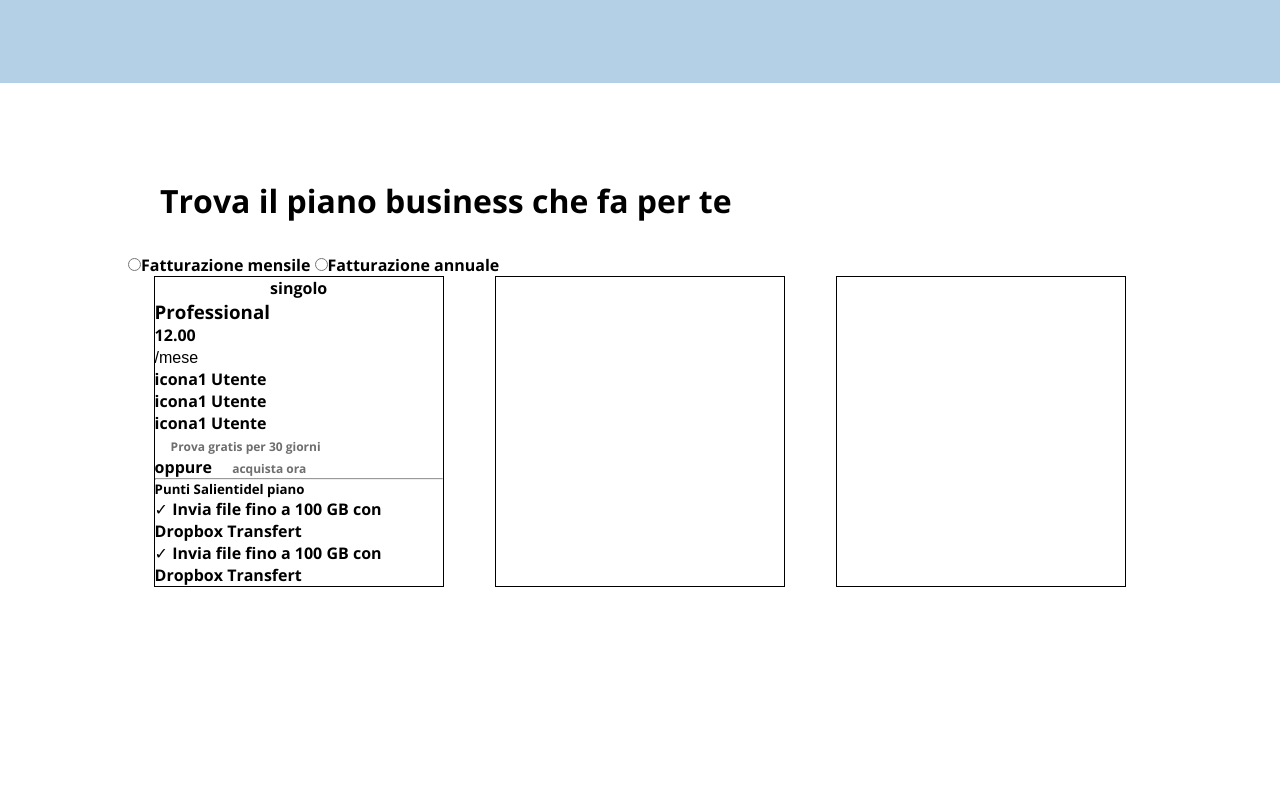
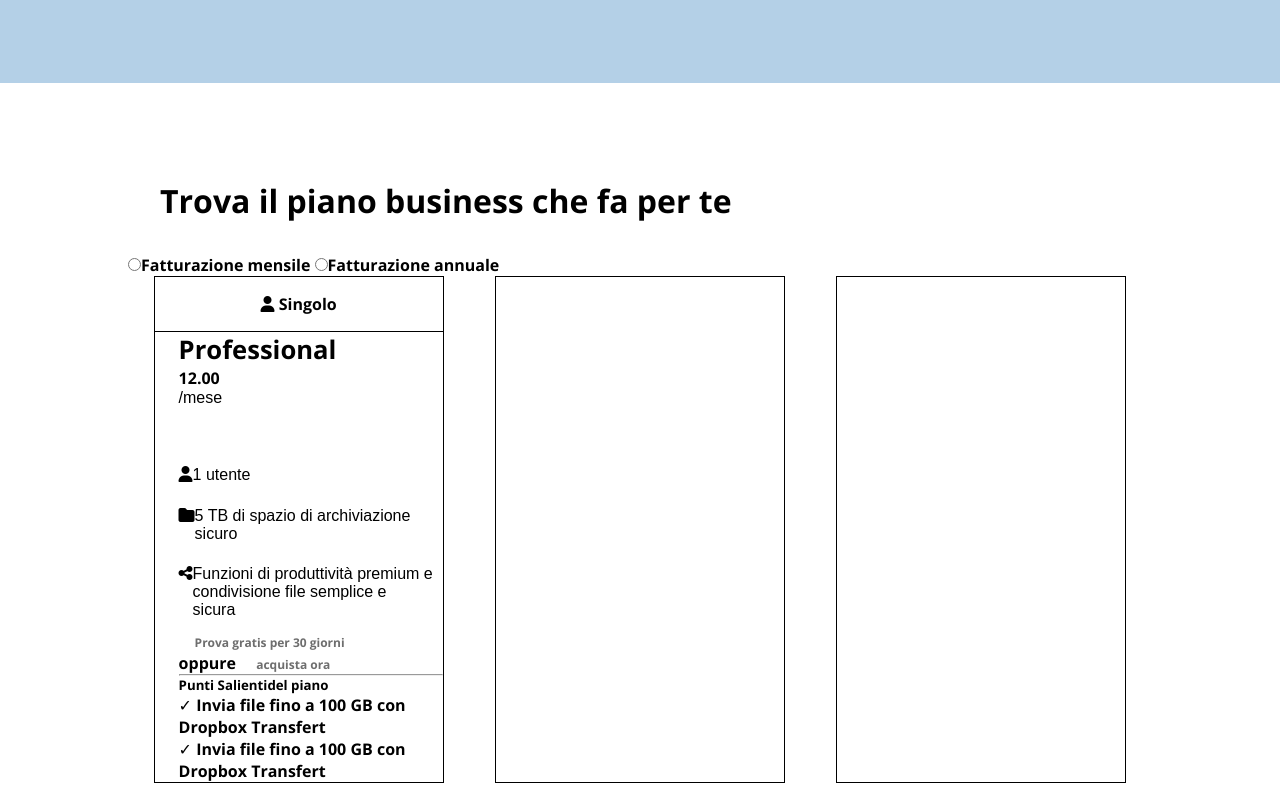
Before and after one commit to valeriodipaolo1997/htmlcss-dropbox, a plain HTML site: page index.html in a window 1280 px wide. Shown: the part 705-1504 px from the top of the page. Before the commit the page ends 1308 px from the top, so only its background shows below. Drawn offline with nearby package versions, Linux system fonts and the light colour scheme.

Commit message:
add style css

```diff
--- a/assets/style.css
+++ b/assets/style.css
@@ -134,4 +134,33 @@
 
 .head_col {
     text-align: center;
+    border-bottom: 1px solid;
+    padding: 1rem;
 }
+
+.main_col {
+    padding-left: 1.5rem;
+
+}
+
+
+h3 {
+    font-size: 1.6rem;
+}
+
+.period {
+    margin-bottom: 3rem;
+    font-family: Arial, Helvetica, sans-serif;
+}
+
+.info {
+    font-family: Arial, Helvetica, sans-serif;
+    padding: 0.7rem 0;
+
+
+}
+
+
+.prova {
+
+}
--- a/index.html
+++ b/index.html
@@ -9,6 +9,10 @@
         <link
             href="https://fonts.googleapis.com/css2?family=Open+Sans:ital,wght@0,700;1,300;1,600&display=swap"
             rel="stylesheet">
+            <link rel="stylesheet"
+            href="https://cdnjs.cloudflare.com/ajax/libs/font-awesome/6.4.0/css/all.min.css"
+            integrity="sha512-iecdLmaskl7CVkqkXNQ/ZH/XLlvWZOJyj7Yy7tcenmpD1ypASozpmT/E0iPtmFIB46ZmdtAc9eNBvH0H/ZpiBw=="
+            crossorigin="anonymous" referrerpolicy="no-referrer" />
         <link rel="stylesheet" href="./assets/style.css">
     </head>
     <body class="debug">
@@ -43,6 +47,7 @@
                  <div class="row d-flex">
                     <div class="col_small">
                         <p>Finalmente tutti i tuoi strumenti,contenuti e collaboratori sono accessibili dallo stesso posto. Dropbox Business è più di  uno spazio di archiviazione sicuro: è un modo intelligente e integrato per ottimizzare il flusso di lavoro esistente.</p>
+
                         <a class="gratis" href="#">Inizia la tua prova gratuita</a>
                         <span>Annulla in qualsiasi momento</span>
                     </div>
@@ -68,7 +73,8 @@
 
                         <div class="col-4">
                           <div class="head_col">
-                            singolo
+                            <i class="fa-solid fa-user"></i>
+                            Singolo
                           </div>
                           <div class="main_col">
                             <h3>Professional</h3>
@@ -76,18 +82,24 @@
                                 12.00
                             </div>
 
-                            <span>/mese</span>
+                            <div class="period">/mese</div>
                             <div class="info d-flex">
-                              <div>icona</div>
-                              <div>1 Utente</div>
+                              <div>
+                                <i class="fa-solid fa-user"></i>
+                              </div>
+                              <div>1 utente</div>
                             </div>
                             <div class="info d-flex">
-                                <div>icona</div>
-                                <div>1 Utente</div>
+                                <div>
+                                    <i class="fa-solid fa-folder"></i>
+                                </div>
+                                <div>5 TB di spazio di archiviazione <br> sicuro</div>
                               </div>
                               <div class="info d-flex">
-                                <div>icona</div>
-                                <div>1 Utente</div>
+                                <div>
+                                    <i class="fa-solid fa-share-nodes"></i>
+                                </div>
+                                <div>Funzioni di produttività premium e condivisione file semplice e  <br> sicura</div>
                               </div>
                             <a class="prova" href="#">Prova gratis per 30 giorni</a>
                             <div>oppure <a href="#">acquista ora</a></div>
```
